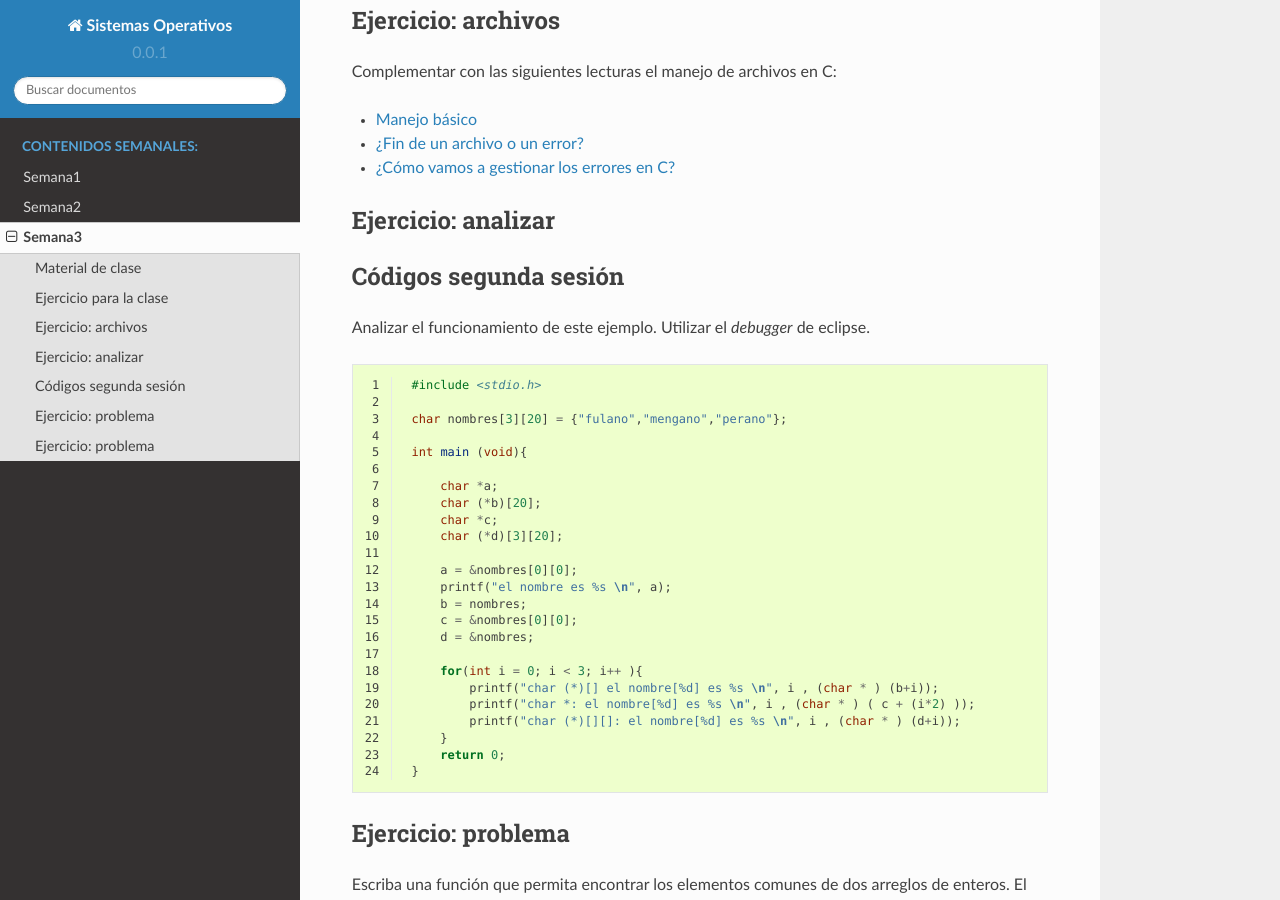
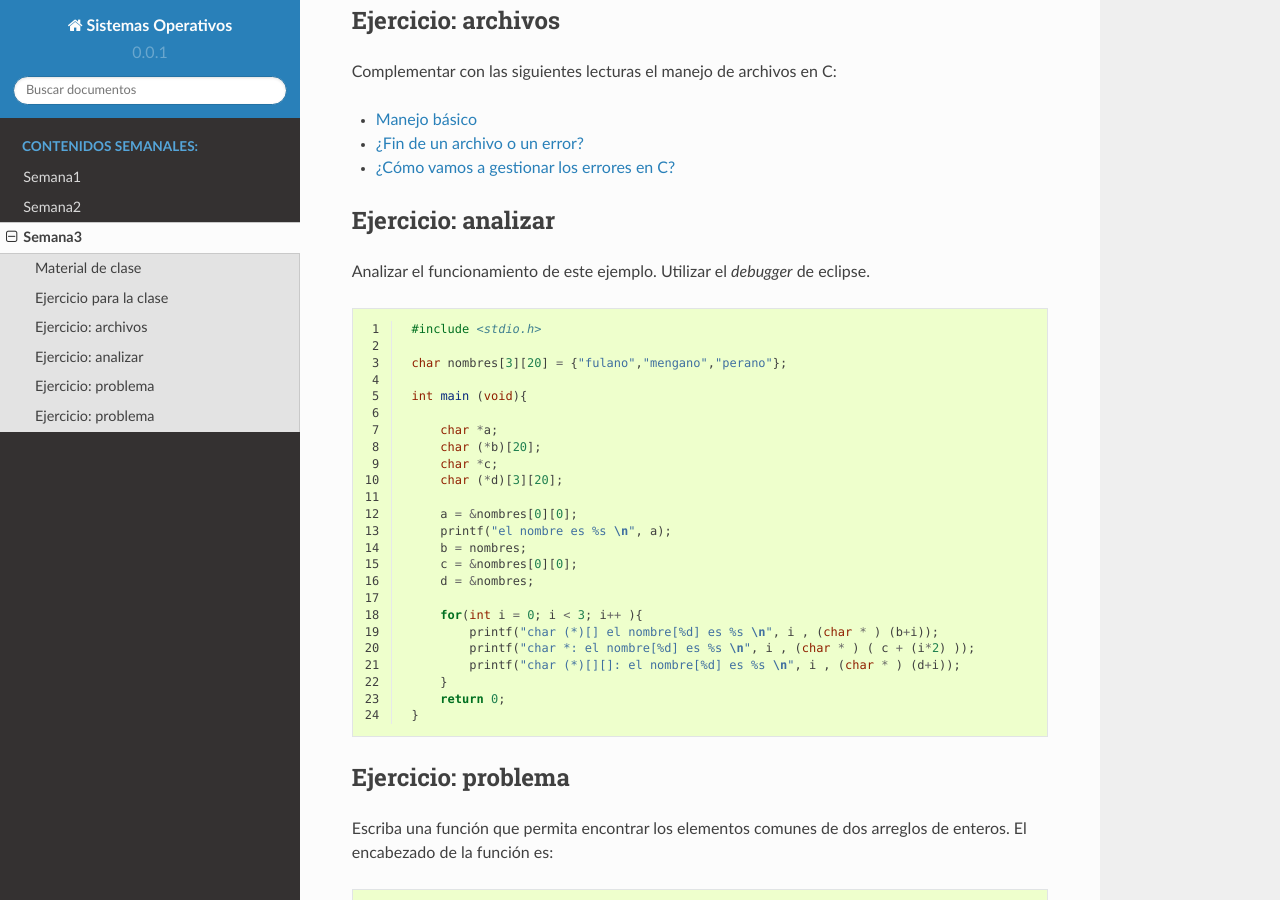
Before and after one commit to juanferfranco/sistemasoperativos, a Sphinx documentation site: the page built from docs/_semana3/semana3.rst, in a window 1280 px wide and 900 px high, scrolled down 1638 px. Built offline with Sphinx 7.4.7 and the Read the Docs theme 2.0.0, drawn with Linux system fonts in a browser that asks for light colours.

Commit message:
update week 3

```diff
--- a/docs/_semana3/semana3.rst
+++ b/docs/_semana3/semana3.rst
@@ -94,8 +94,6 @@ en C:
 Ejercicio: analizar
 --------------------
 
-Códigos segunda sesión
-------------------------
 Analizar el funcionamiento de este ejemplo. Utilizar el *debugger* de eclipse.
 
 .. code-block:: c
```
